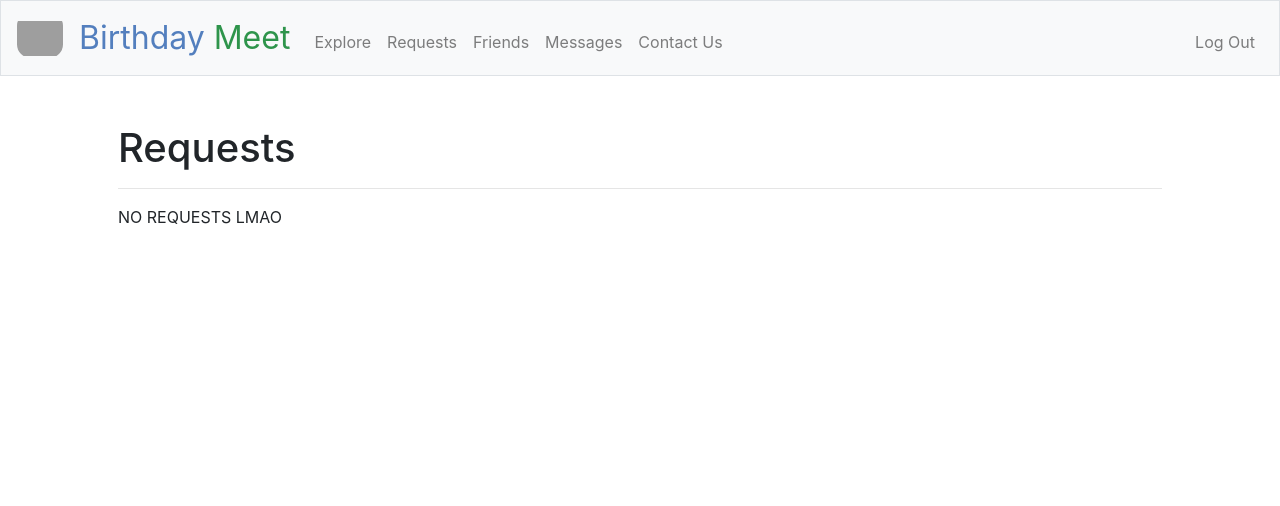
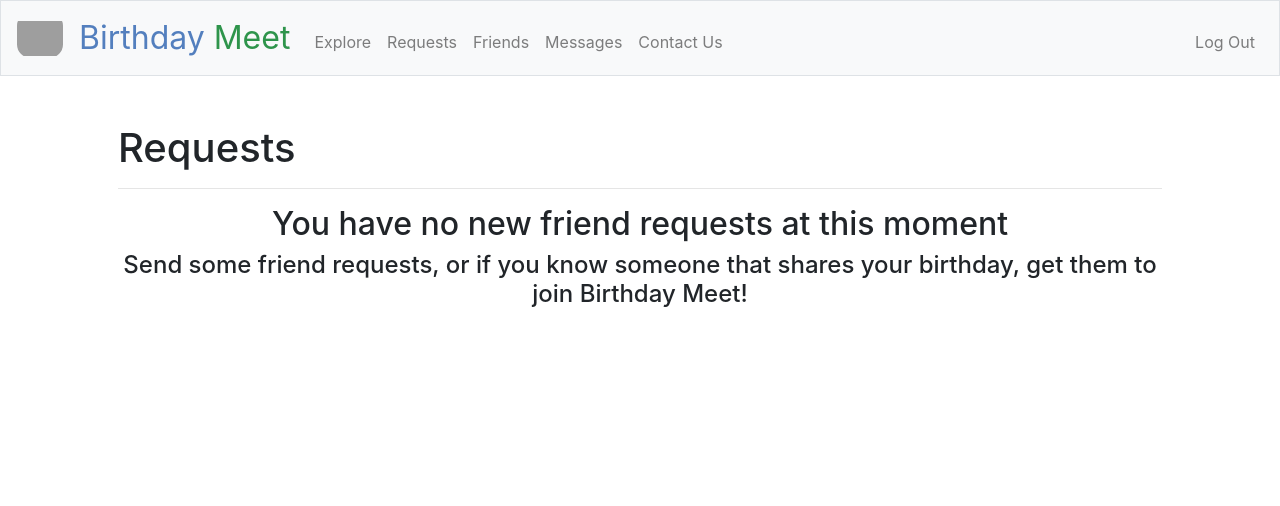
Before and after one commit to AG2048/Birthday-Meet, a Flask app: page /requests in a window 1280 px wide. Shown: the top 506 px of the page. Run offline with Flask 2, Linux system fonts and the light colour scheme; a user stored in the database is signed in; some libraries are stand-ins or nearby versions; grey boxes are pictures that could not be loaded.

Commit message:
formated requests

```diff
--- a/templates/requests.html
+++ b/templates/requests.html
@@ -21,14 +21,16 @@
 <h1 class="display-5 fw-bold">Requests</h1>
 <hr>
 {% if list_of_all_requests %}
+    <h2 class="display-5 align-center">New friend requests:</h2>
+    <h4 class="display-5 fw-bold align-center">Click "Accept" to add this user to your friend list!</h2>
     {% for request in list_of_all_requests %}
         <div class="form-group">
             <form action="/requests" method="post">
-                <p class="lead">
-                    Sender Username: {{ request.sender_username }}
-                </p>
-                <p class="lead">
-                    MESSAGE: {{ request.request_message }}
+                <h4 class="display-5">
+                    From: {{ request.sender_username }}
+                </h4>
+                <p>
+                    "{{ request.request_message }}"
                 </p>
                 <input type="hidden" name="request_id" value="{{ request.id }}">
                 <button class="btn btn-primary" type="submit" name="accepts" value="true">Accept</button>
@@ -37,6 +39,7 @@
         </div>
     {% endfor %}
 {% else %}
-    NO REQUESTS LMAO
+    <h2 class="display-5 fw-bold align-center">You have no new friend requests at this moment</h2>
+    <h4 class="display-5 fw-bold align-center">Send some friend requests, or if you know someone that shares your birthday, get them to join Birthday Meet!</h2>
 {% endif %}
 {% endblock %}
--- a/todo.txt
+++ b/todo.txt
@@ -15,3 +15,4 @@ format:
     requests
     send
     sent
+for messages, send, sent (be sure in say that you can only send messages/receive messages from your friends)
```
Also changed, not shown: birthday-meet.db.
